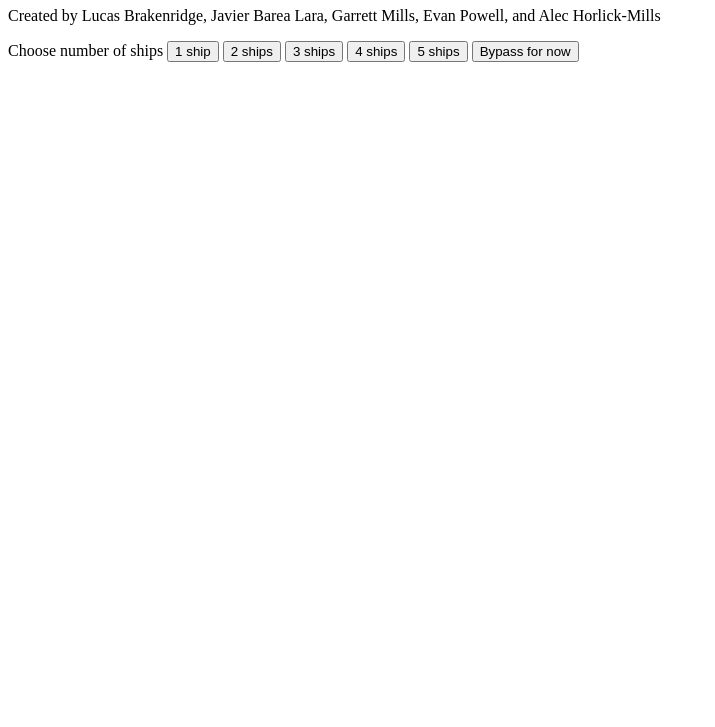
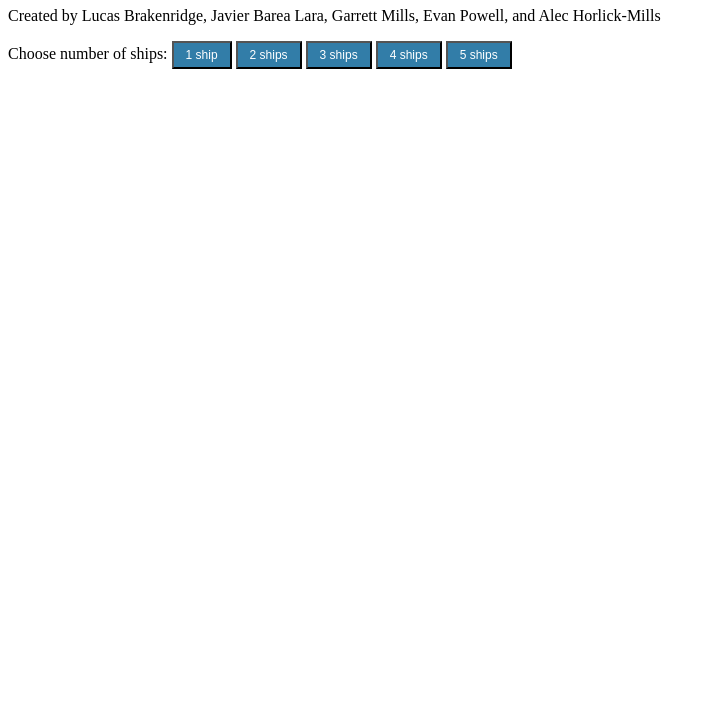
Before and after one commit to EECS-448-Battleship/project-1, a plain HTML site: page index.html in a window 1280 px wide. Shown: the part 73-800 px from the top of the page, without its empty margins (0-715 px from the left). Drawn offline with nearby package versions, Linux system fonts and the light colour scheme.

Commit message:
edited ship buttons and board #3

```diff
--- a/src/components/TopLevel.component.js
+++ b/src/components/TopLevel.component.js
@@ -5,14 +5,12 @@ import game_service from '../services/GameState.service.js'
 const template = `
 <div class="top-level-component">
     <div v-if="current_state === GameState.ChoosingNumberOfShips">
-        Choose number of ships
+        Choose number of ships:
         <button @click="ship1" class="shipBtn">1 ship</button>
         <button @click="ship2" class="shipBtn">2 ships</button>
         <button @click="ship3" class="shipBtn">3 ships</button>
         <button @click="ship4" class="shipBtn">4 ships</button>
         <button @click="ship5" class="shipBtn">5 ships</button>
-
-        <button @click="bypass">Bypass for now</button>
     </div>
     <div v-if="current_state !== GameState.ChoosingNumberOfShips" class="game-boards-container">
         <!-- Opponent's board -->
@@ -73,7 +71,5 @@ export default class TopLevelComponent extends Component {
     ship5(){
         game_service.advance_game_state()
     }
-    bypass() {
-        game_service.advance_game_state()
-    }
+
 }
--- a/src/style/components.css
+++ b/src/style/components.css
@@ -16,6 +16,16 @@
     padding-top: 10px;
 }
 
+.shipBtn{
+  background-color: #327da8;
+  color: white;
+  padding: 5px 12px;
+  text-align: center;
+  text-decoration: none;
+  display: inline-block;
+  font-size: 12px;
+}
+
 /* Styles for the various grid cell states. */
 
 .game-board-cell-component {
@@ -25,11 +35,11 @@
 }
 
 .game-board-cell-component.available {
-    background: #eeeeee;
+    background: #327da8;
 }
 
 .game-board-cell-component.available:hover {
-    background: #cccccc;
+    background: #3261a8;
 }
 
 .game-board-cell-component.disabled {
```
Also changed, not shown: 1 other file.
